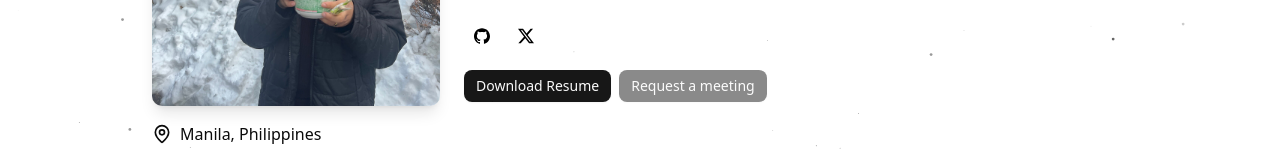
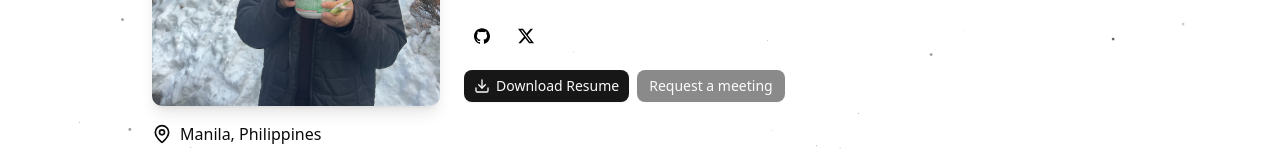
Before and after one commit to marjoforcado/marjoforcado, a Next.js app: page / in a window 1280 px wide. Shown: the part 358-518 px from the top of the page. Built offline with nearby package versions, Linux system fonts and the light colour scheme.

Commit message:
Add download icon

```diff
--- a/client_only/Header/Header.tsx
+++ b/client_only/Header/Header.tsx
@@ -3,7 +3,7 @@
 import { Button, buttonVariants } from "@/shadcn/components/ui/button";
 import { SheetTrigger } from "@/shadcn/components/ui/sheet";
 import { cn } from "@/shadcn/lib/utils";
-import { AtSignIcon, MapPinIcon } from "lucide-react";
+import { AtSignIcon, DownloadIcon, MapPinIcon } from "lucide-react";
 import Image from "next/image";
 
 export function Header() {
@@ -83,15 +83,17 @@ export function Header() {
             </svg>
           </a>
         </div>
-        <div className="space-x-2">
+        <div className="space-x-2 items-center flex">
           <a
-            className={buttonVariants({
-              size: "sm",
-            })}
+            className={cn(
+              buttonVariants({
+                size: "sm",
+              })
+            )}
             href="/resume/marjo_forcado_resume_2025.pdf"
             download
           >
-            Download Resume
+            <DownloadIcon /> Download Resume
           </a>
           <SheetTrigger asChild disabled>
             <Button size="sm">Request a meeting</Button>
```
